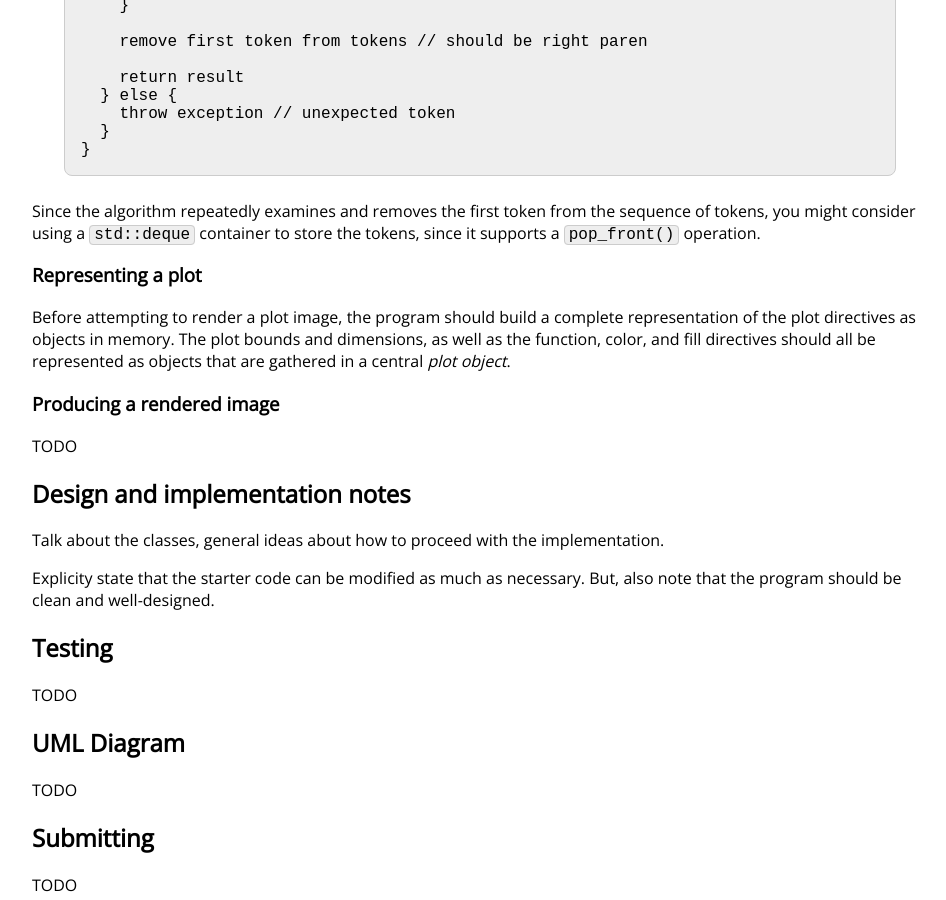
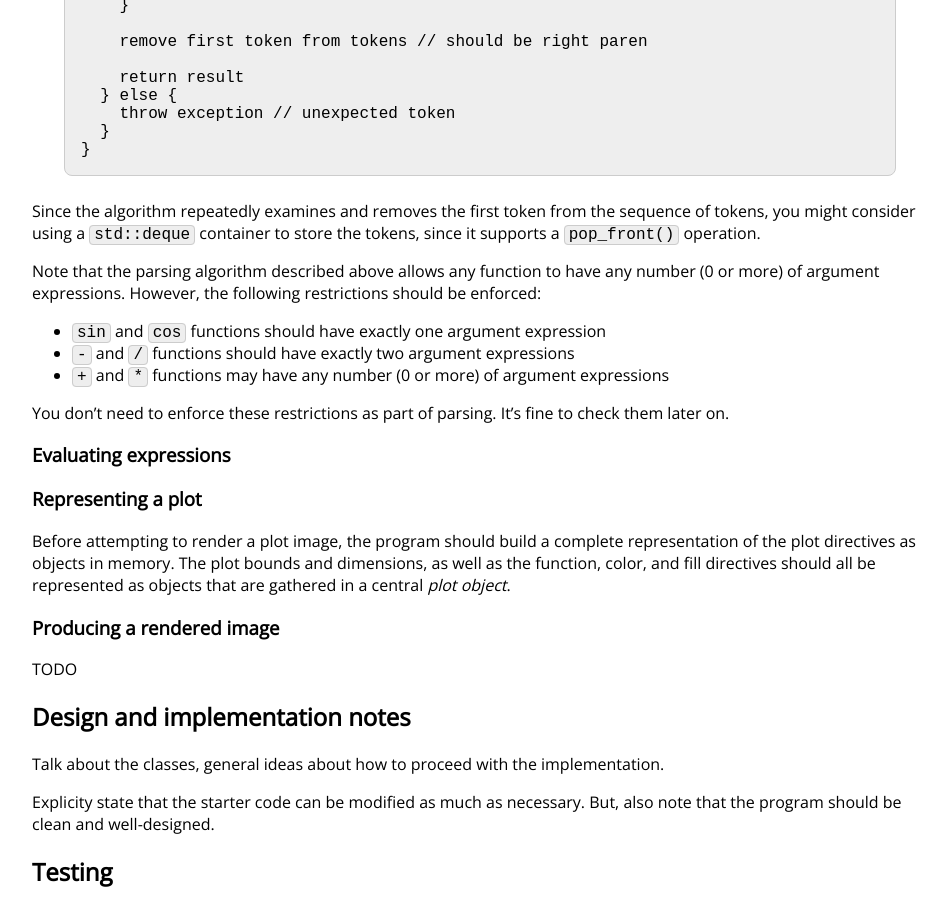
Before and after one commit to jhu-ip/cs220-summer22, a Jekyll site: the page built from assign/final.md, in a window 1280 px wide and 900 px high, scrolled down 5996 px. Shown: the whole window, without its empty margins (160-1106 px from the left). Built offline with Jekyll 4.4.1, drawn with Linux system fonts in a browser that asks for light colours; some web fonts are replaced; formulas are drawn with MathJax 3.

Commit message:
explain about number of arguments

```diff
--- a/assign/final.md
+++ b/assign/final.md
@@ -300,6 +300,19 @@ Since the algorithm repeatedly examines and removes the first token
 from the sequence of tokens, you might consider using a `std::deque`
 container to store the tokens, since it supports a `pop_front()` operation.
 
+Note that the parsing algorithm described above allows any function
+to have any number (0 or more) of argument expressions. However,
+the following restrictions should be enforced:
+
+* `sin` and `cos` functions should have exactly one argument expression
+* `-` and `/` functions should have exactly two argument expressions
+* `+` and `*` functions may have any number (0 or more) of argument expressions
+
+You don't need to enforce these restrictions as part of parsing.
+It's fine to check them later on.
+
+### Evaluating expressions
+
 ### Representing a plot
 
 Before attempting to render a plot image, the program should build
```
